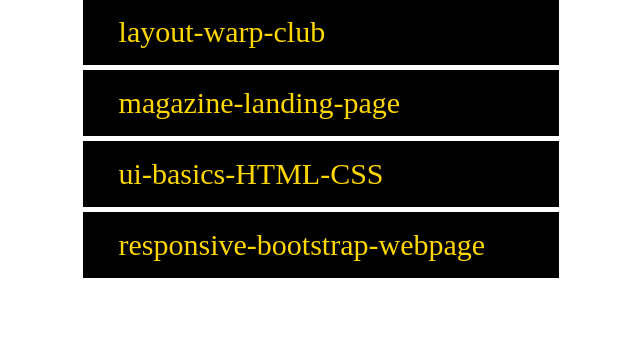
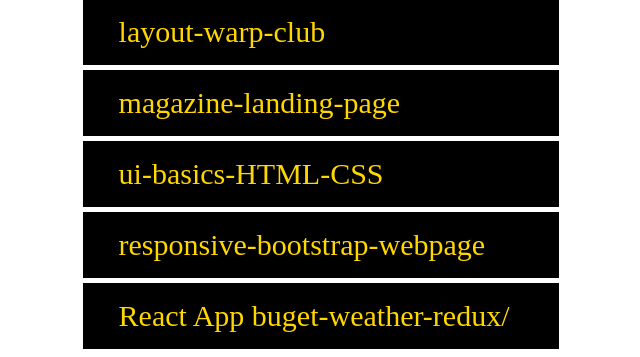
Before and after one commit to nour09-cmd/WebProjekts_and_Exercises, a plain HTML site: page index.html in a window 1280 px wide. Shown: the part 715-1072 px from the top of the page, without its empty margins (319-959 px from the left). Before the commit the page ends 1001 px from the top, so only its background shows below. Drawn offline with Linux system fonts and the light colour scheme.

Commit message:
Update index.html

```diff
--- a/index.html
+++ b/index.html
@@ -98,6 +98,11 @@
           >responsive-bootstrap-webpage</a
         >
       </li>
+        <li>
+        <a href="https://nour022.github.io/buget-weather-redux/"
+          >React App buget-weather-redux/</a
+        >
+      </li>
     </nav>
   </body>
 </html>
```
